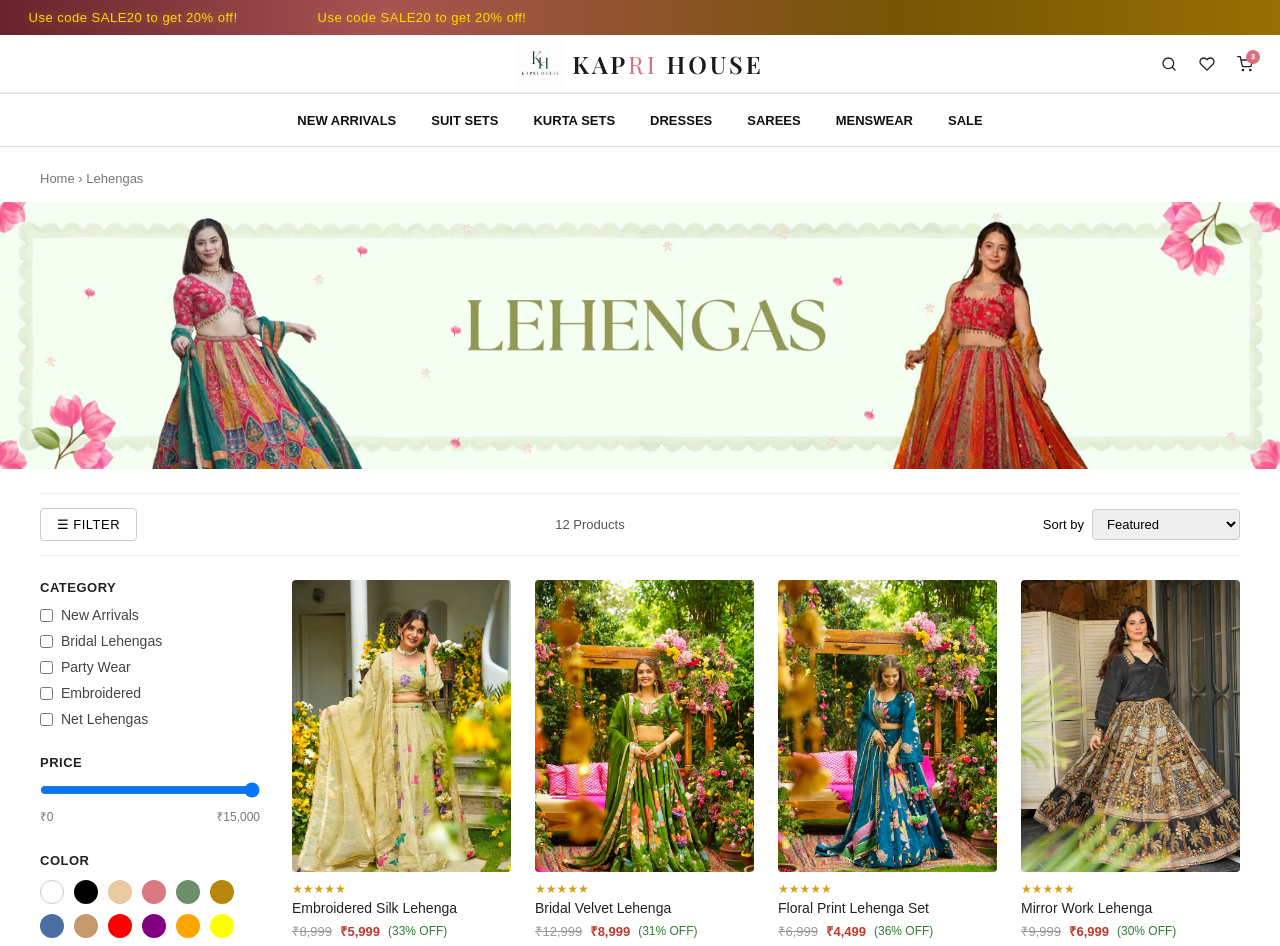
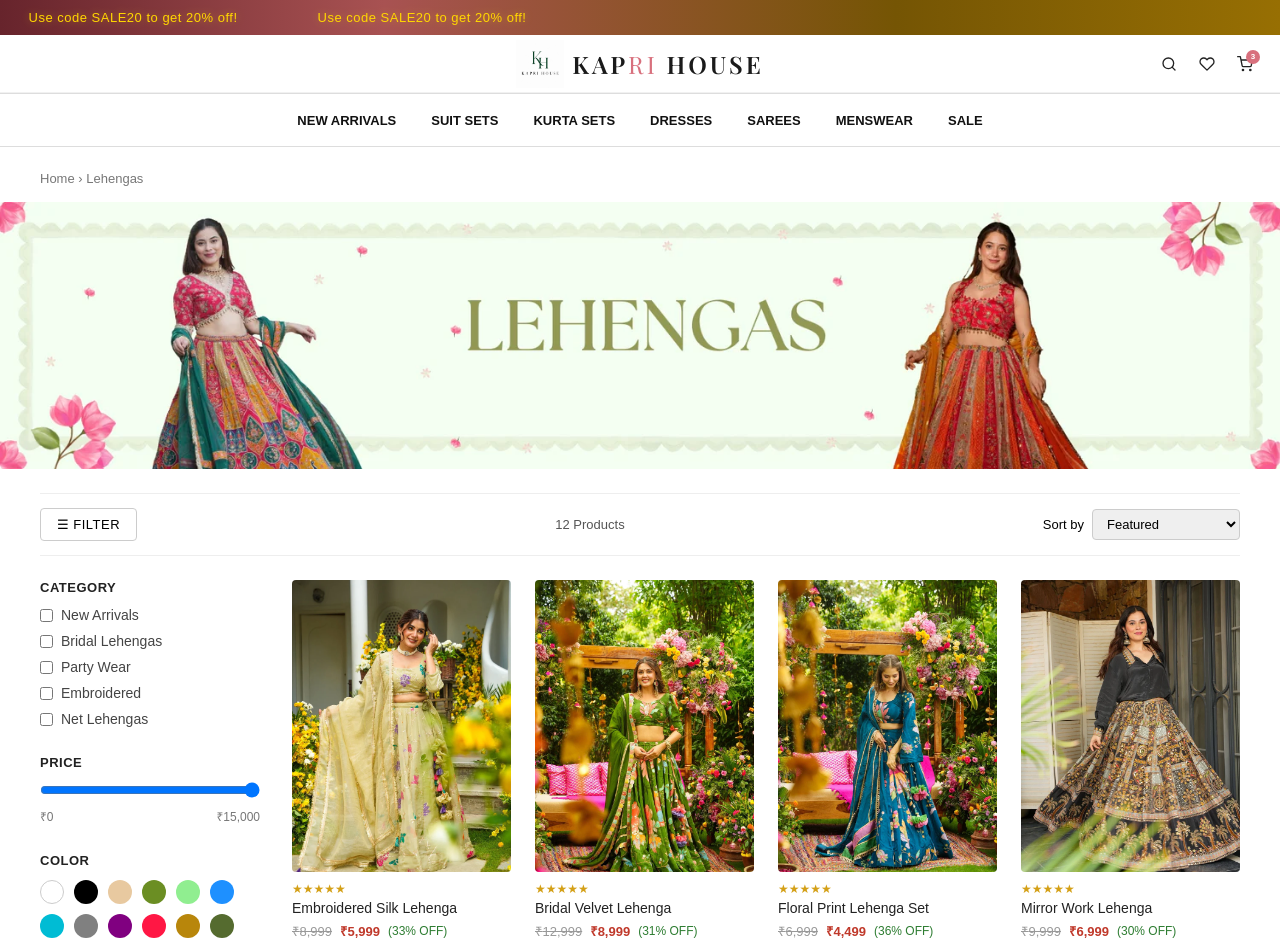
Before and after one commit to BELNOVATECH/Kapri_House_Website, a React (Create React App) app in the folder Kapri_House_Website/: page /lehengas in a window 1280 px wide. Shown: the top 946 px of the page. Built offline with nearby package versions, Linux system fonts and the light colour scheme.

Commit message:
colouring

```diff
--- a/Kapri_House_Website/src/pages/Dresses.jsx
+++ b/Kapri_House_Website/src/pages/Dresses.jsx
@@ -12,17 +12,27 @@ import d5 from "../assets/ek5.jpg";
 import d6 from "../assets/ek6.jpg";
 
 const products = [
-  { id: 1, name: "White Cotton Dress",        mrp: 4500, price: 3800, discount: "20% OFF", image: d1 },
-  { id: 2, name: "Lime Green Frill Dress",     mrp: 4550, price: 3999, discount: "12% OFF", image: d2 },
-  { id: 3, name: "Black Embroidered Dress",    mrp: 3350, price: 3350, discount: "",        image: d3 },
-  { id: 4, name: "Black Floral Dress",         mrp: 2700, price: 2499, discount: "7% OFF",  image: d4 },
-  { id: 5, name: "Yellow Puff Sleeve Dress",   mrp: 3200, price: 2799, discount: "15% OFF", image: d5 },
-  { id: 6, name: "Lavender Chiffon Dress",     mrp: 3900, price: 2999, discount: "23% OFF", image: d6 },
+  { id: 1, name: "Yellow Cotton Dress", categories: ["New Arrivals"], mrp: 4500, price: 3800, discount: "20% OFF", image: d1, color: "#e3bc1f" },
+  { id: 2, name: "Lime  Frill Dress", categories: ["Casual Dresses"], mrp: 4550, price: 3999, discount: "12% OFF", image: d2, color: "#9fa5a794" },
+  { id: 3, name: "White Embroidered Dress", categories: ["Embroidered"], mrp: 3350, price: 3350, discount: "", image: d3, color: "#ffffff" },
+  { id: 4, name: "Blue Floral Dress", categories: ["Floral Dresses"], mrp: 2700, price: 2499, discount: "7% OFF", image: d4, color: "#0000ff" },
+  { id: 5, name: " Puff Sleeve Dress", categories: ["Party Wear"], mrp: 3200, price: 2799, discount: "15% OFF", image: d5, color: "#ffffff" },
+  { id: 6, name: "Green Chiffon Dress", categories: ["Casual Dresses"], mrp: 3900, price: 2999, discount: "23% OFF", image: d6, color: "#6b8e6b" },
 ];
 
 const categories = ["New Arrivals", "Casual Dresses", "Party Wear", "Floral Dresses", "Embroidered"];
-const colors     = ["#fff","#000","#e8c9a0","#d97882","#6b8e6b","#b8860b","#4a6fa5","#c49a6c"];
+const colors     = ["#fff","#e3bc1f","#6b8e6b","#0000ff","#9fa5a794"];
 const sizes      = ["XS","S","M","L","XL","XXL"];
+
+// Normalize hex so "#fff" and "#ffffff" (any case) compare equal
+function normalizeHex(hex) {
+  if (!hex) return hex;
+  let h = hex.toLowerCase().replace("#", "");
+  if (h.length === 3) {
+    h = h.split("").map(ch => ch + ch).join("");
+  }
+  return "#" + h;
+}
 
 export default function Dresses() {
   const navigate = useNavigate();
@@ -34,12 +44,16 @@ export default function Dresses() {
   const [sortBy,           setSortBy]           = useState("featured");
   const [filterOpen,       setFilterOpen]       = useState(true);
 
-  const sorted = [...products].sort((a, b) => {
-    if (sortBy === "price-asc")  return a.price - b.price;
-    if (sortBy === "price-desc") return b.price - a.price;
-    if (sortBy === "discount")   return parseInt(b.discount || 0) - parseInt(a.discount || 0);
-    return a.id - b.id;
-  }).filter(p => p.price <= priceRange);
+  const sorted = [...products]
+    .filter(p => p.price <= priceRange)
+    .filter(p => !selectedCategory || p.categories.includes(selectedCategory))
+    .filter(p => !selectedColor || normalizeHex(p.color) === normalizeHex(selectedColor))
+    .sort((a, b) => {
+      if (sortBy === "price-asc")  return a.price - b.price;
+      if (sortBy === "price-desc") return b.price - a.price;
+      if (sortBy === "discount")   return parseInt(b.discount || 0) - parseInt(a.discount || 0);
+      return a.id - b.id;
+    });
 
   return (
     <div className="dr-page">
@@ -107,7 +121,7 @@ export default function Dresses() {
                 {colors.map((c, i) => (
                   <button
                     key={i}
-                    className={`dr-color-dot ${selectedColor === c ? "active" : ""}`}
+                    className={`dr-color-dot ${normalizeHex(selectedColor) === normalizeHex(c) ? "active" : ""}`}
                     style={{ background: c, border: c === "#fff" ? "1px solid #ccc" : "none" }}
                     onClick={() => setSelectedColor(selectedColor === c ? null : c)}
                   />
--- a/Kapri_House_Website/src/pages/Lehengas.jsx
+++ b/Kapri_House_Website/src/pages/Lehengas.jsx
@@ -21,7 +21,7 @@ const products = [
     id: 1,
     name: "Embroidered Silk Lehenga",
     category: "Embroidered",
-    color: "#b8860b",
+    color: "#e8c9a0", // Cream / Beige
     sizes: ["M", "L", "XL"],
     mrp: 8999,
     price: 5999,
@@ -32,7 +32,7 @@ const products = [
     id: 2,
     name: "Bridal Velvet Lehenga",
     category: "Bridal Lehengas",
-    color: "#800080",
+    color: "#6b8e23", // Green
     sizes: ["L", "XL", "XXL"],
     mrp: 12999,
     price: 8999,
@@ -43,7 +43,7 @@ const products = [
     id: 3,
     name: "Floral Print Lehenga Set",
     category: "Bridal Lehengas",
-    color: "#ff69b4",
+    color: "#1e90ff", // Royal Blue
     sizes: ["S", "M", "L"],
     mrp: 6999,
     price: 4499,
@@ -54,7 +54,7 @@ const products = [
     id: 4,
     name: "Mirror Work Lehenga",
     category: "Party Wear",
-    color: "#ff0000",
+    color: "#000", // Black
     sizes: ["M", "L", "XL"],
     mrp: 9999,
     price: 6999,
@@ -65,7 +65,7 @@ const products = [
     id: 5,
     name: "Georgette Flared Lehenga",
     category: "New Arrivals",
-    color: "#e8c9a0",
+    color: "#fff", // White / Cream
     sizes: ["S", "M", "L"],
     mrp: 7999,
     price: 5499,
@@ -76,7 +76,7 @@ const products = [
     id: 6,
     name: "Sequin Designer Lehenga",
     category: "Embroidered",
-    color: "#d97882",
+    color: "#00bcd4", // Sky Blue
     sizes: ["M", "L", "XL"],
     mrp: 10999,
     price: 7499,
@@ -87,7 +87,7 @@ const products = [
     id: 7,
     name: "Banarasi Silk Lehenga",
     category: "Bridal Lehengas",
-    color: "#b8860b",
+    color: "#808080", // Grey
     sizes: ["L", "XL", "XXL"],
     mrp: 11999,
     price: 8499,
@@ -98,7 +98,7 @@ const products = [
     id: 8,
     name: "Pastel Net Lehenga",
     category: "Net Lehengas",
-    color: "#4a6fa5",
+    color: "#90ee90", // Light Green
     sizes: ["S", "M", "L"],
     mrp: 6499,
     price: 4299,
@@ -109,7 +109,7 @@ const products = [
     id: 9,
     name: "Zari Work Festive Lehenga",
     category: "Party Wear",
-    color: "#ffa500",
+    color: "#800080", // Purple
     sizes: ["M", "L", "XL"],
     mrp: 9499,
     price: 6499,
@@ -120,7 +120,7 @@ const products = [
     id: 10,
     name: "Organza Layered Lehenga",
     category: "Embroidered",
-    color: "#00ced1",
+    color: "#ff1744", // Red / Pink
     sizes: ["S", "M", "L"],
     mrp: 8499,
     price: 5799,
@@ -131,7 +131,7 @@ const products = [
     id: 11,
     name: "Maroon Embroidered Lehenga",
     category: "New Arrivals",
-    color: "#8b4513",
+    color: "#556b2f", // Olive Green
     sizes: ["M", "L", "XL"],
     mrp: 9999,
     price: 6999,
@@ -142,7 +142,7 @@ const products = [
     id: 12,
     name: "Ivory Bridal Lehenga",
     category: "Bridal Lehengas",
-    color: "#fff",
+    color: "#b8860b", // Mustard Gold
     sizes: ["L", "XL", "XXL"],
     mrp: 13999,
     price: 9999,
@@ -150,25 +150,20 @@ const products = [
     image: lh12,
   },
 ];
-
 const categories = ["New Arrivals", "Bridal Lehengas", "Party Wear", "Embroidered", "Net Lehengas"];
 const colors = [
-  "#fff",
-  "#000",
-  "#e8c9a0",
-  "#d97882",
-  "#6b8e6b",
-  "#b8860b",
-  "#4a6fa5",
-  "#c49a6c",
-  "#ff0000",
-  "#800080",
-  "#ffa500",
-  "#ffff00",
-  "#00ced1",
-  "#ff69b4",
-  "#808080",
-  "#8b4513",
+  { id: 1, name: "White", hex: "#fff" },
+  { id: 2, name: "Black", hex: "#000" },
+  { id: 3, name: "Cream", hex: "#e8c9a0" },
+  { id: 4, name: "Green", hex: "#6b8e23" },
+  { id: 5, name: "Light Green", hex: "#90ee90" },
+  { id: 6, name: "Blue", hex: "#1e90ff" },
+  { id: 7, name: "Sky Blue", hex: "#00bcd4" },
+  { id: 8, name: "Grey", hex: "#808080" },
+  { id: 9, name: "Purple", hex: "#800080" },
+  { id: 10, name: "Red", hex: "#ff1744" },
+  { id: 11, name: "Gold", hex: "#b8860b" },
+  { id: 12, name: "Olive", hex: "#556b2f" },
 ];
 const sizes      = ["XS","S","M","L","XL","XXL"];
 
@@ -281,13 +276,30 @@ const sorted = [...filteredProducts].sort((a, b) => {
 
            <div className="lh-filter-group">
   <h4>COLOR</h4>
+
   <div className="lh-colors">
-                {colors.map((c, i) => (
+    {colors.map((color) => (
       <button
-                    key={i}
-                    className={`lh-color-dot ${selectedColor === c ? "active" : ""}`}
-                    style={{ background: c, border: c === "#fff" ? "1px solid #ccc" : "none" }}
-                    onClick={() => setSelectedColor(selectedColor === c ? null : c)}
+        key={color.id}
+        type="button"
+        title={color.name}
+        className={`lh-color-dot ${
+          selectedColor === color.hex ? "active" : ""
+        }`}
+        style={{
+          backgroundColor: color.hex,
+          border:
+            color.hex === "#fff"
+              ? "1px solid #ccc"
+              : "none",
+        }}
+        onClick={() =>
+          setSelectedColor(
+            selectedColor === color.hex
+              ? null
+              : color.hex
+          )
+        }
       />
     ))}
   </div>
--- a/Kapri_House_Website/src/pages/Sarees.jsx
+++ b/Kapri_House_Website/src/pages/Sarees.jsx
@@ -21,7 +21,7 @@ const products = [
     id: 1,
     name: "Banarasi Silk Saree",
     category: "Printed Sarees",
-    color: "#b8860b",
+    color: "#fff", // White
     sizes: ["M", "L", "XL"],
     mrp: 6999,
     price: 4499,
@@ -30,9 +30,9 @@ const products = [
   },
   {
     id: 2,
-    name: " Georgette Saree",
+    name: "Georgette Saree",
     category: "Silk Sarees",
-    color: "#d97882",
+    color: "#87ceeb", // Sky Blue
     sizes: ["S", "M", "L"],
     mrp: 3999,
     price: 2499,
@@ -43,7 +43,7 @@ const products = [
     id: 3,
     name: "Embroidered Saree",
     category: "Embroidered",
-    color: "#e8c9a0",
+    color: "#ff7f24", // Orange
     sizes: ["M", "L", "XL"],
     mrp: 5999,
     price: 3999,
@@ -54,7 +54,7 @@ const products = [
     id: 4,
     name: "Handloom Saree",
     category: "New Arrivals",
-    color: "#fff",
+    color: "#e8c9a0", // Beige
     sizes: ["S", "M", "L"],
     mrp: 3500,
     price: 2199,
@@ -65,7 +65,7 @@ const products = [
     id: 5,
     name: "Chiffon Floral Saree",
     category: "New Arrivals",
-    color: "#d97882",
+    color: "#ff1493", // Pink
     sizes: ["M", "L"],
     mrp: 4200,
     price: 2799,
@@ -76,7 +76,7 @@ const products = [
     id: 6,
     name: "Linen Solid Saree",
     category: "Embroidered",
-    color: "#6b8e6b",
+    color: "#ff1493", // Pink
     sizes: ["M", "L", "XL"],
     mrp: 3800,
     price: 2499,
@@ -87,7 +87,7 @@ const products = [
     id: 7,
     name: "Organza Sequin Saree",
     category: "Embroidered",
-    color: "#e8c9a0",
+    color: "#800080", // Purple
     sizes: ["M", "L", "XL"],
     mrp: 6500,
     price: 4499,
@@ -98,7 +98,7 @@ const products = [
     id: 8,
     name: "Kanjivaram Silk Saree",
     category: "Silk Sarees",
-    color: "#b8860b",
+    color: "#000", // Black
     sizes: ["L", "XL", "XXL"],
     mrp: 8999,
     price: 5999,
@@ -109,7 +109,7 @@ const products = [
     id: 9,
     name: "Tussar Silk Saree",
     category: "Silk Sarees",
-    color: "#c49a6c",
+    color: "#8b5a2b", // Brown
     sizes: ["M", "L"],
     mrp: 5500,
     price: 3799,
@@ -120,7 +120,7 @@ const products = [
     id: 10,
     name: "Zari Border Saree",
     category: "New Arrivals",
-    color: "#b8860b",
+    color: "#ff1493", // Pink
     sizes: ["M", "L", "XL"],
     mrp: 4999,
     price: 3299,
@@ -131,7 +131,7 @@ const products = [
     id: 11,
     name: "Printed Crepe Saree",
     category: "Printed Sarees",
-    color: "#4a6fa5",
+    color: "#87ceeb", // Sky Blue
     sizes: ["S", "M", "L"],
     mrp: 3600,
     price: 2299,
@@ -142,7 +142,7 @@ const products = [
     id: 12,
     name: "Bandhani Print Saree",
     category: "Printed Sarees",
-    color: "#d97882",
+    color: "#00bcd4", // Turquoise
     sizes: ["M", "L", "XL"],
     mrp: 4400,
     price: 2899,
@@ -152,7 +152,17 @@ const products = [
 ];
 
 const categories = ["New Arrivals", "Silk Sarees", "Cotton Sarees", "Printed Sarees", "Embroidered"];
-const colors     = ["#fff","#000","#e8c9a0","#d97882","#6b8e6b","#b8860b","#4a6fa5","#c49a6c"];
+const colors = [
+  { id: 1, name: "White", hex: "#fff" },
+  { id: 2, name: "Black", hex: "#000" },
+  { id: 3, name: "Beige", hex: "#e8c9a0" },
+  { id: 4, name: "Brown", hex: "#8b5a2b" },
+  { id: 5, name: "Pink", hex: "#ff1493" },
+  { id: 6, name: "Purple", hex: "#800080" },
+  { id: 7, name: "Orange", hex: "#ff7f24" },
+  { id: 8, name: "Sky Blue", hex: "#87ceeb" },
+  { id: 9, name: "Turquoise", hex: "#00bcd4" },
+];
 const sizes      = ["XS","S","M","L","XL","XXL"];
 
 export default function Sarees() {
@@ -262,13 +272,29 @@ const sorted = [...filteredProducts].sort((a, b) => {
 
            <div className="sr-filter-group">
   <h4>COLOR</h4>
+
   <div className="sr-colors">
-                {colors.map((c, i) => (
+    {colors.map((color) => (
       <button
-                    key={i}
-                    className={`sr-color-dot ${selectedColor === c ? "active" : ""}`}
-                    style={{ background: c, border: c === "#fff" ? "1px solid #ccc" : "none" }}
-                    onClick={() => setSelectedColor(selectedColor === c ? null : c)}
+        key={color.id}
+        className={`sr-color-dot ${
+          selectedColor === color.hex ? "active" : ""
+        }`}
+        style={{
+          background: color.hex,
+          border:
+            color.hex === "#fff"
+              ? "1px solid #ccc"
+              : "none",
+        }}
+        onClick={() =>
+          setSelectedColor(
+            selectedColor === color.hex
+              ? null
+              : color.hex
+          )
+        }
+        title={color.name}
       />
     ))}
   </div>
```
Also changed, not shown: Kapri_House_Website/src/pages/KurtaSets.jsx (+18 -18 lines), Kapri_House_Website/src/pages/SuitSets.jsx (+18 -18 lines). Lines whose indentation alone changed are shown as unchanged.
